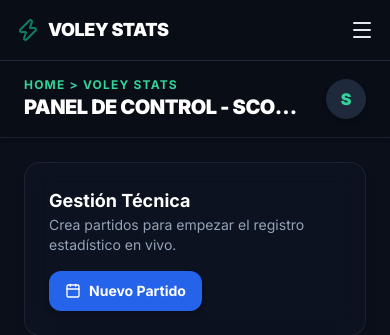
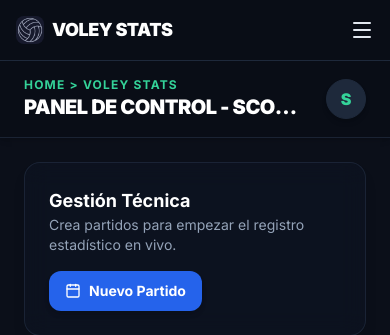
Before and after one commit to marioreyesapresa/MyVolleyStats, a Django app: page / in a window 390 px wide. Shown: the top 335 px of the page. Run offline with Django 5.2, Linux system fonts and the light colour scheme; the visitor is signed in with stand-in values (Sample User, id 1); data that the repository does not hold is empty; some libraries are stand-ins or nearby versions.

Commit message:
feat: update login and base templates with static icon integration
- Added static icon loading to the login and base templates for improved branding.
- Replaced existing SVG icons with image elements for a more consistent visual presentation.
- Enhanced the layout of the login page and mobile header for better user experience.

```diff
--- a/stats_app/templates/stats_app/base_voley.html
+++ b/stats_app/templates/stats_app/base_voley.html
@@ -1,3 +1,4 @@
+{% load static %}
 <!DOCTYPE html>
 <html lang="es">
 <head>
@@ -69,7 +70,7 @@
     <!-- Mobile Header -->
     <header class="md:hidden bg-[#090d16] text-white px-4 py-4 flex justify-between items-center shadow-md border-b border-slate-800">
         <div class="flex items-center space-x-2">
-            <i data-lucide="zap" class="text-emerald-500 w-6 h-6 animate-pulse"></i>
+            <img src="{% static 'stats_app/icons/icon-192.png' %}" alt="Scout Rotation Pro" class="w-7 h-7 rounded-lg">
             <span class="font-black tracking-tight text-lg uppercase">Voley Stats</span>
         </div>
         <button id="mobile-menu-btn-dark" class="text-slate-200 focus:outline-none">
@@ -84,7 +85,7 @@
                 <i data-lucide="x" class="w-6 h-6"></i>
             </button>
             <div class="flex items-center space-x-2 pb-4 border-b border-slate-800">
-                <i data-lucide="zap" class="text-emerald-500 w-8 h-8"></i>
+                <img src="{% static 'stats_app/icons/icon-192.png' %}" alt="Scout Rotation Pro" class="w-9 h-9 rounded-xl">
                 <span class="font-black tracking-tighter text-xl text-emerald-400">VOLEY STATS</span>
             </div>
             <nav class="flex-1 space-y-2">
@@ -137,7 +138,7 @@
     <!-- Sidebar Desktop -->
     <aside id="desktop-sidebar" class="w-64 sidebar-dark text-white hidden md:flex flex-col p-6 space-y-8 min-h-screen border-r border-slate-900 transition-all duration-300 overflow-hidden flex-shrink-0">
         <div class="flex items-center space-x-2 pb-4 border-b border-slate-800">
-            <i data-lucide="zap" class="text-emerald-500 w-8 h-8"></i>
+            <img src="{% static 'stats_app/icons/icon-192.png' %}" alt="Scout Rotation Pro" class="w-9 h-9 rounded-xl">
             <span class="font-black tracking-tighter text-xl text-emerald-400">VOLEY STATS</span>
         </div>
 
```
Also changed, not shown: stats_app/templates/registration/login.html (+3 -4 lines).
